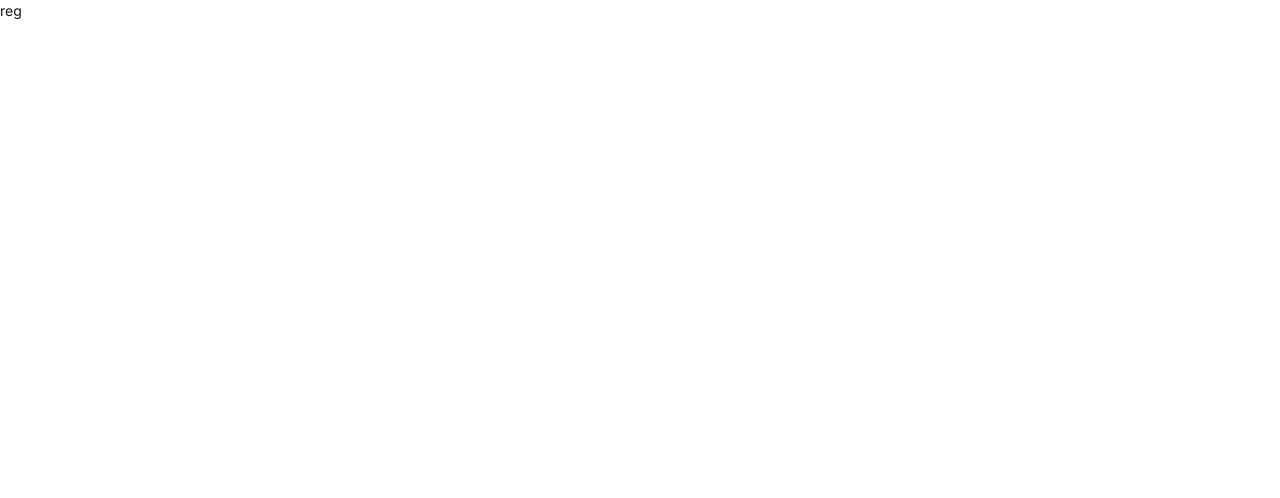
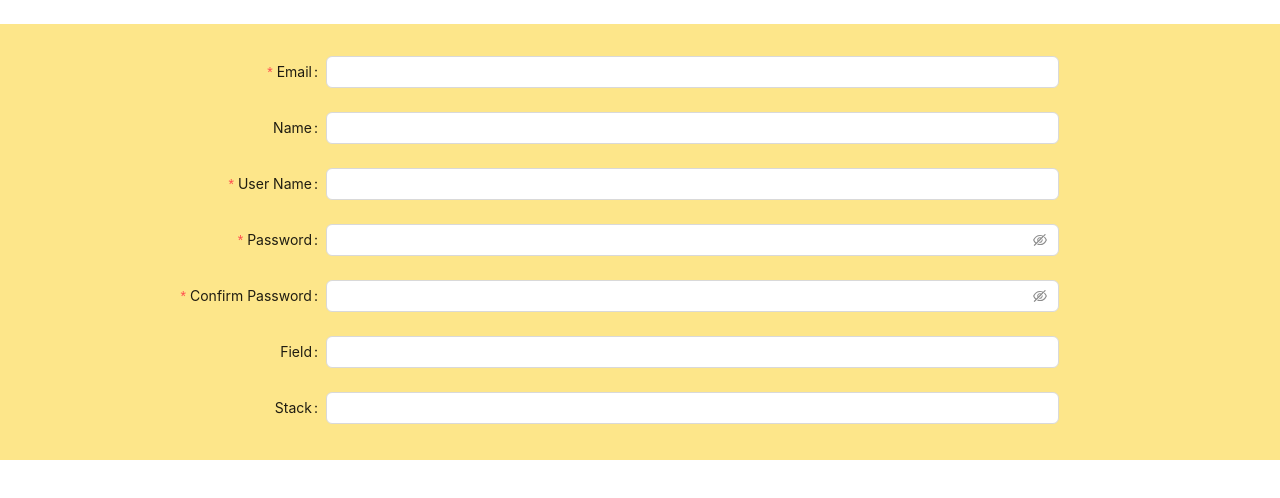
Before and after one commit to mahsafateh/mangagi-dev, a Next.js app: page /register in a window 1280 px wide. Shown: the top 498 px of the page. Built offline with nearby package versions, Linux system fonts and the light colour scheme.

Commit message:
Feature add register (#1)
* feat: add registeration page and inputs

* Feat : create register form component (1)

```diff
--- /dev/null
+++ b/app/components/utility/registeration.tsx
@@ -0,0 +1,95 @@
+"use client";
+import useForm from "antd/es/form/hooks/useForm";
+import { Form, Input } from "antd";
+
+export default function Register() {
+  const [form] = useForm();
+  const onFinish = () => {
+    return console.log("it works");
+  };
+  return (
+    <div className={"bg-amber-200 p-3 mt-6 flex flex-col justify-center"}>
+      <Form
+        form={form}
+        name="register"
+        onFinish={onFinish}
+        labelCol={{ span: 6 }}
+        wrapperCol={{ span: 14 }}
+        style={{
+          marginTop: "20px",
+        }}
+      >
+        <Form.Item
+          label={"Email"}
+          name={"email"}
+          rules={[
+            {
+              required: true,
+              message: "Please input your Email!",
+            },
+          ]}
+        >
+          <Input />
+        </Form.Item>
+        <Form.Item label={"Name"} name={"name"}>
+          <Input />
+        </Form.Item>
+        <Form.Item
+          label={"User Name"}
+          name={"username"}
+          rules={[
+            {
+              required: true,
+              message: "Please input your Username!",
+            },
+          ]}
+        >
+          <Input />
+        </Form.Item>
+        <Form.Item
+          label={"Password"}
+          name={"password"}
+          rules={[
+            {
+              required: true,
+              message: "Please input your password!",
+            },
+          ]}
+          hasFeedback
+        >
+          <Input.Password />
+        </Form.Item>
+        <Form.Item
+          label={"Confirm Password"}
+          name={"confirm"}
+          dependencies={["password"]}
+          hasFeedback
+          rules={[
+            {
+              required: true,
+              message: "Please confirm your password!",
+            },
+            ({ getFieldValue }) => ({
+              validator(_, value) {
+                if (!value || getFieldValue("password") === value) {
+                  return Promise.resolve();
+                }
+                return Promise.reject(
+                  new Error("The new password that you entered do not match!"),
+                );
+              },
+            }),
+          ]}
+        >
+          <Input.Password />
+        </Form.Item>
+        <Form.Item label={"Field"} name={"field"}>
+          <Input />
+        </Form.Item>
+        <Form.Item label={"Stack"} name={"stack"}>
+          <Input />
+        </Form.Item>
+      </Form>
+    </div>
+  );
+}
--- a/app/register/page.tsx
+++ b/app/register/page.tsx
@@ -1,4 +1,5 @@
 import { Metadata } from "next";
+import Register from "@/app/components/utility/registeration";
 
 export const metadata: Metadata = {
   title: "Register",
@@ -6,9 +7,5 @@ export const metadata: Metadata = {
 };
 
 export default function RegisterPage() {
-  return (
-    <div>
-      <h1>reg</h1>
-    </div>
-  );
+  return <Register />;
 }
```
